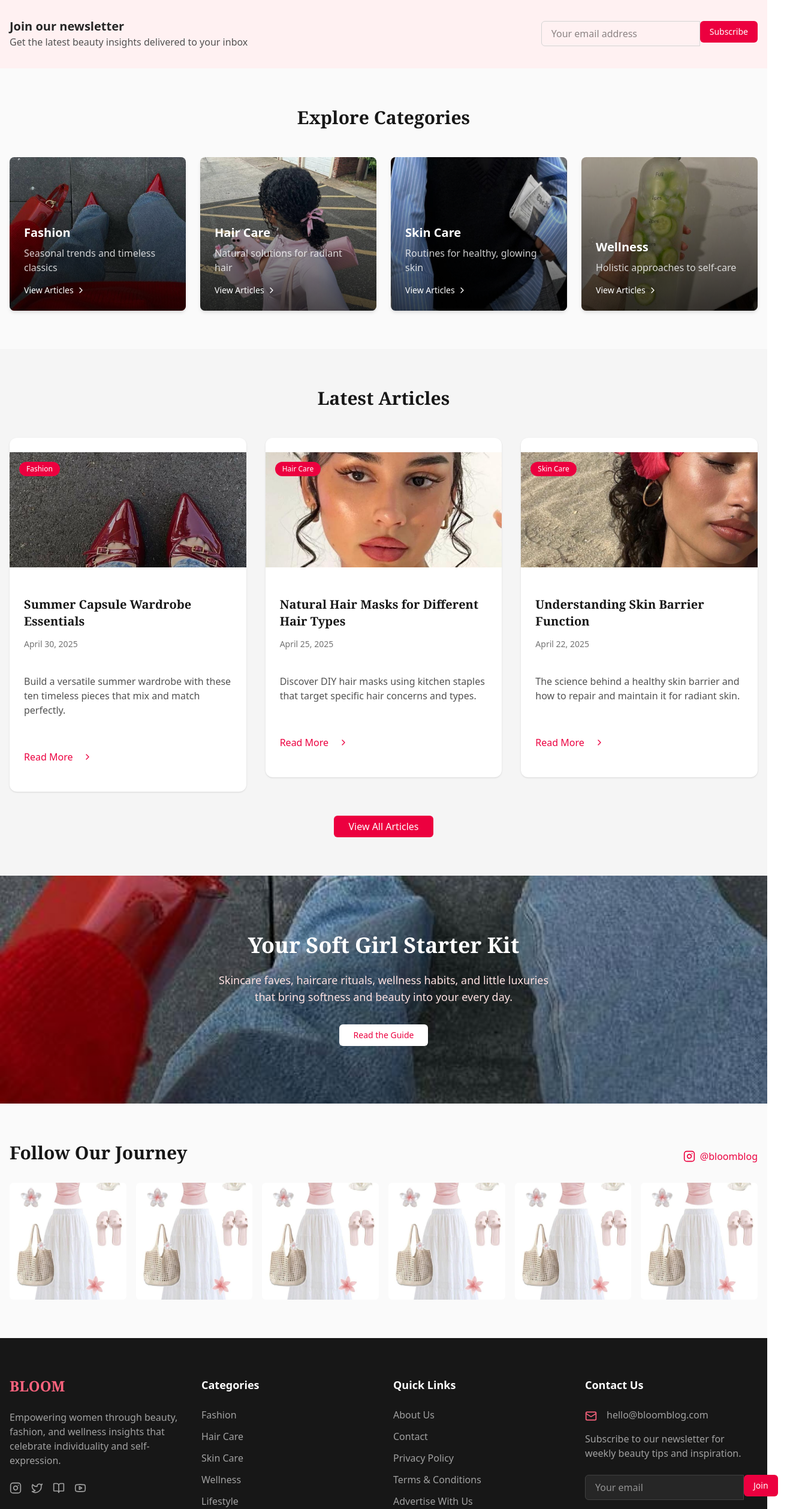
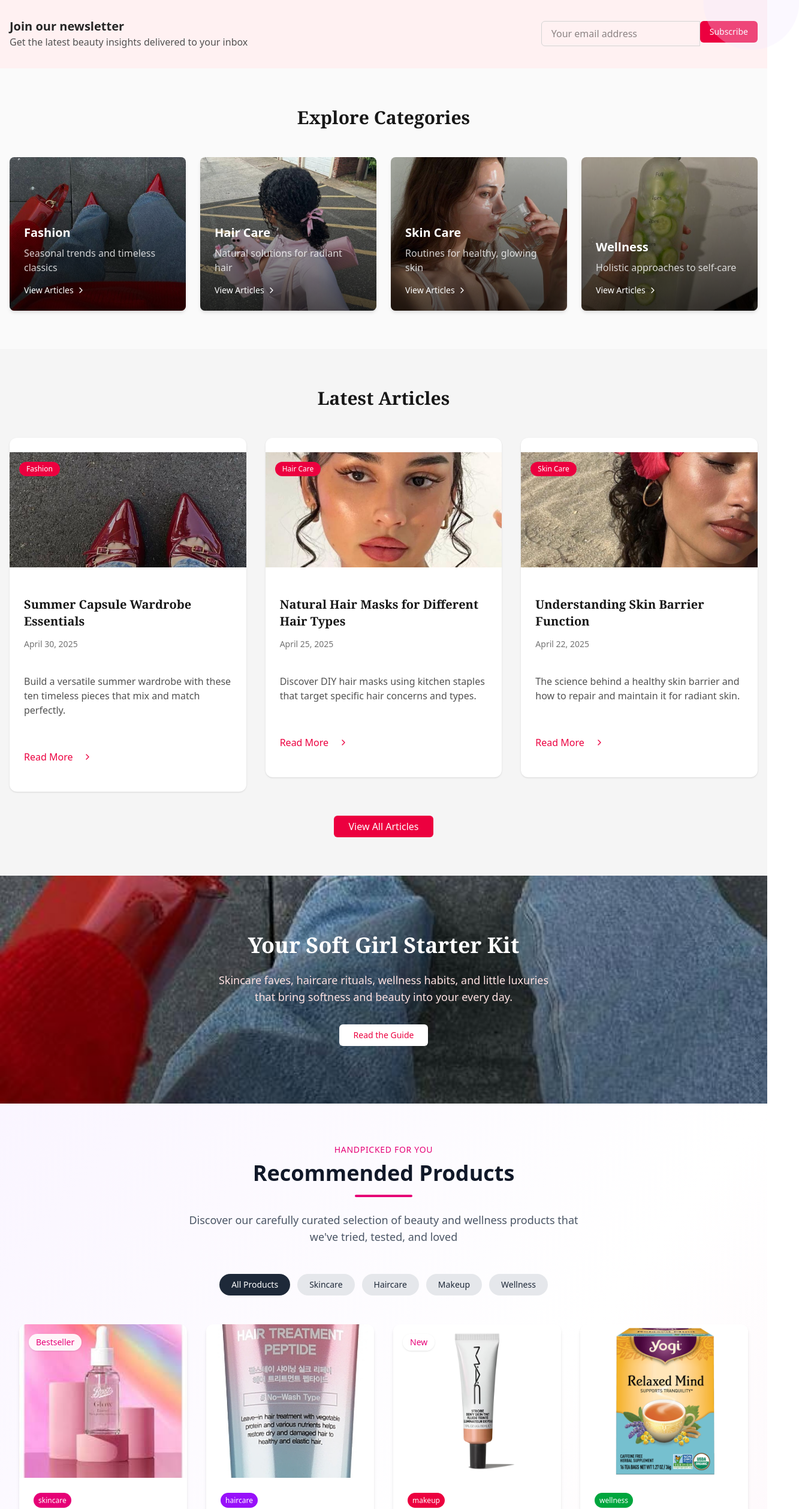
Before and after one commit to Pheeleex/sgc, a Next.js app: page / in a window 1280 px wide. Shown: the part 770-3286 px from the top of the page at 60% size, 1333 px wide, since content can reach past the window. Built offline with nearby package versions, Linux system fonts and the light colour scheme.

Commit message:
products

```diff
--- a/app/page.tsx
+++ b/app/page.tsx
@@ -4,6 +4,7 @@ import FeaturedCategories from '@/components/FeaturedCategories'
 import Footer from '@/components/Footer'
 import Hero from '@/components/Hero'
 import Posts from '@/components/Posts'
+import RecommendedProducts from '@/components/Products'
 import RecentPosts from '@/components/RecentPosts'
 import SocialMedia from '@/components/SocialMedia'
 import React from 'react'
@@ -15,6 +16,7 @@ const page = () => {
       <FeaturedCategories />
       <Posts />
       <Banner />
+      <RecommendedProducts />
       <SocialMedia />
       <Footer />
     </div>
--- a/components/FeaturedCategories.tsx
+++ b/components/FeaturedCategories.tsx
@@ -6,7 +6,7 @@ const FeaturedCategories = () => {
   const categories = [
     { name: 'Fashion', imageUrl: 'Images/pinteresty5.jpg', description: 'Seasonal trends and timeless classics' },
     { name: 'Hair Care', imageUrl: '/Images/pinteresty1.jpg', description: 'Natural solutions for radiant hair' },
-    { name: 'Skin Care', imageUrl: '/Images/pinteresty4.jpg', description: 'Routines for healthy, glowing skin' },
+    { name: 'Skin Care', imageUrl: '/Images/pinteresty10.jpg', description: 'Routines for healthy, glowing skin' },
     { name: 'Wellness', imageUrl: '/Images/pinteresty6.jpg', description: 'Holistic approaches to self-care' }
   ];
 
--- a/components/Footer.tsx
+++ b/components/Footer.tsx
@@ -8,7 +8,7 @@ const Footer = () => {
     <div className="container mx-auto px-4">
       <div className="grid grid-cols-1 md:grid-cols-2 lg:grid-cols-4 gap-8 mb-12">
         <div>
-          <h3 className="text-2xl font-serif font-bold text-rose-400 mb-6">BLOOM</h3>
+          <h3 className="text-2xl font-serif font-bold text-rose-400 mb-6">Soft girl corner</h3>
           <p className="text-neutral-400 mb-6">Empowering women through beauty, fashion, and wellness insights that celebrate individuality and self-expression.</p>
           <div className="flex space-x-4">
             <a href="#" className="text-neutral-400 hover:text-rose-400 transition-colors">
@@ -49,7 +49,7 @@ const Footer = () => {
           <h4 className="text-lg font-semibold mb-6">Contact Us</h4>
           <div className="flex items-start mb-4">
             <Mail size={20} className="text-rose-400 mr-4 mt-1 flex-shrink-0" />
-            <p className="text-neutral-400">hello@bloomblog.com</p>
+            <p className="text-neutral-400">hello@ehi.com</p>
           </div>
           <p className="text-neutral-400 mb-6">Subscribe to our newsletter for weekly beauty tips and inspiration.</p>
           <div className="flex">
@@ -65,7 +65,7 @@ const Footer = () => {
         </div>
       </div>
       <div className="border-t border-neutral-800 pt-8 mt-8 text-center text-neutral-500 text-sm">
-        <p>© {new Date().getFullYear()} BLOOM Blog. All rights reserved.</p>
+        <p>© {new Date().getFullYear()} SGC Blog. All rights reserved.</p>
       </div>
     </div>
   </footer>
```
